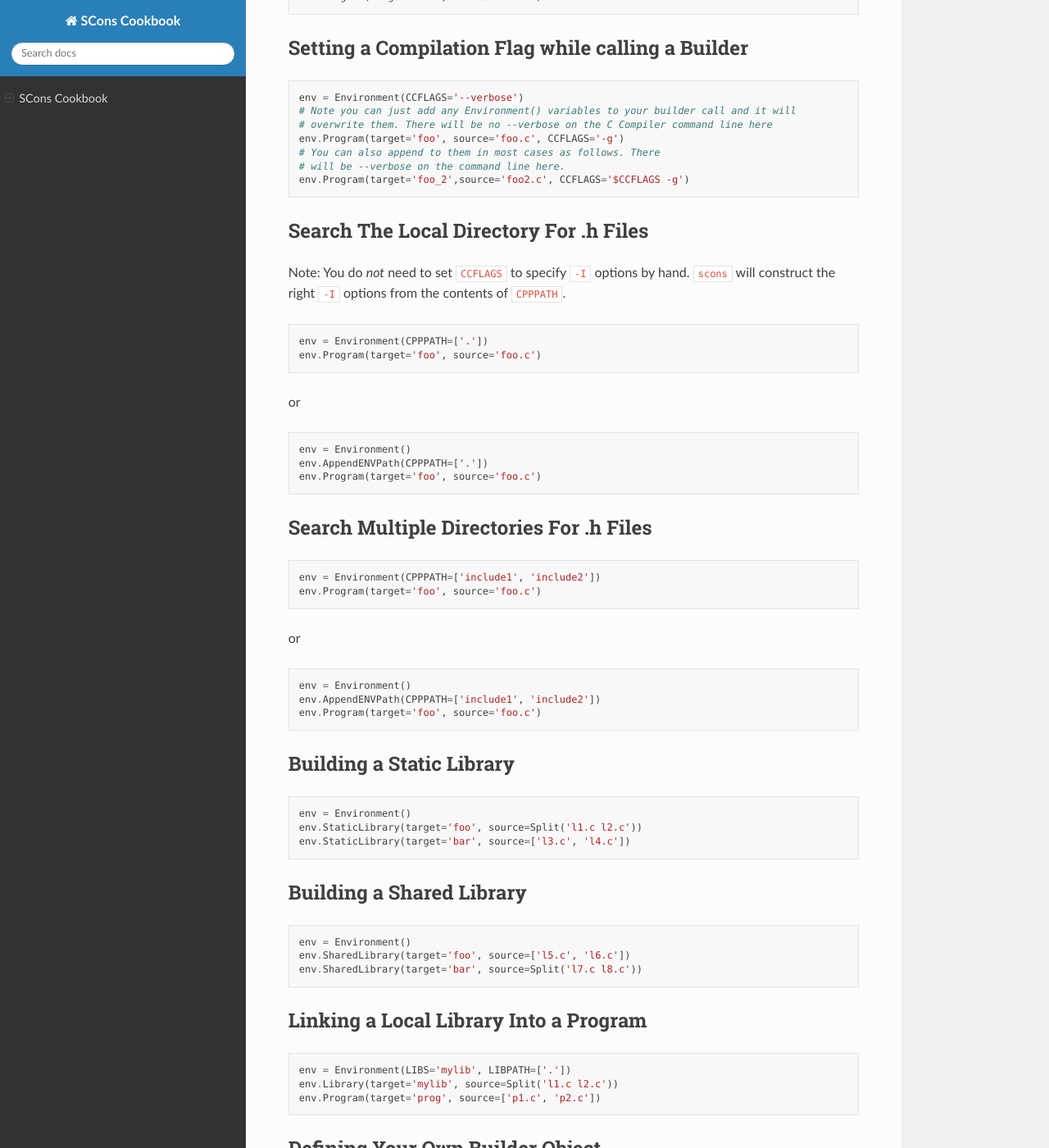
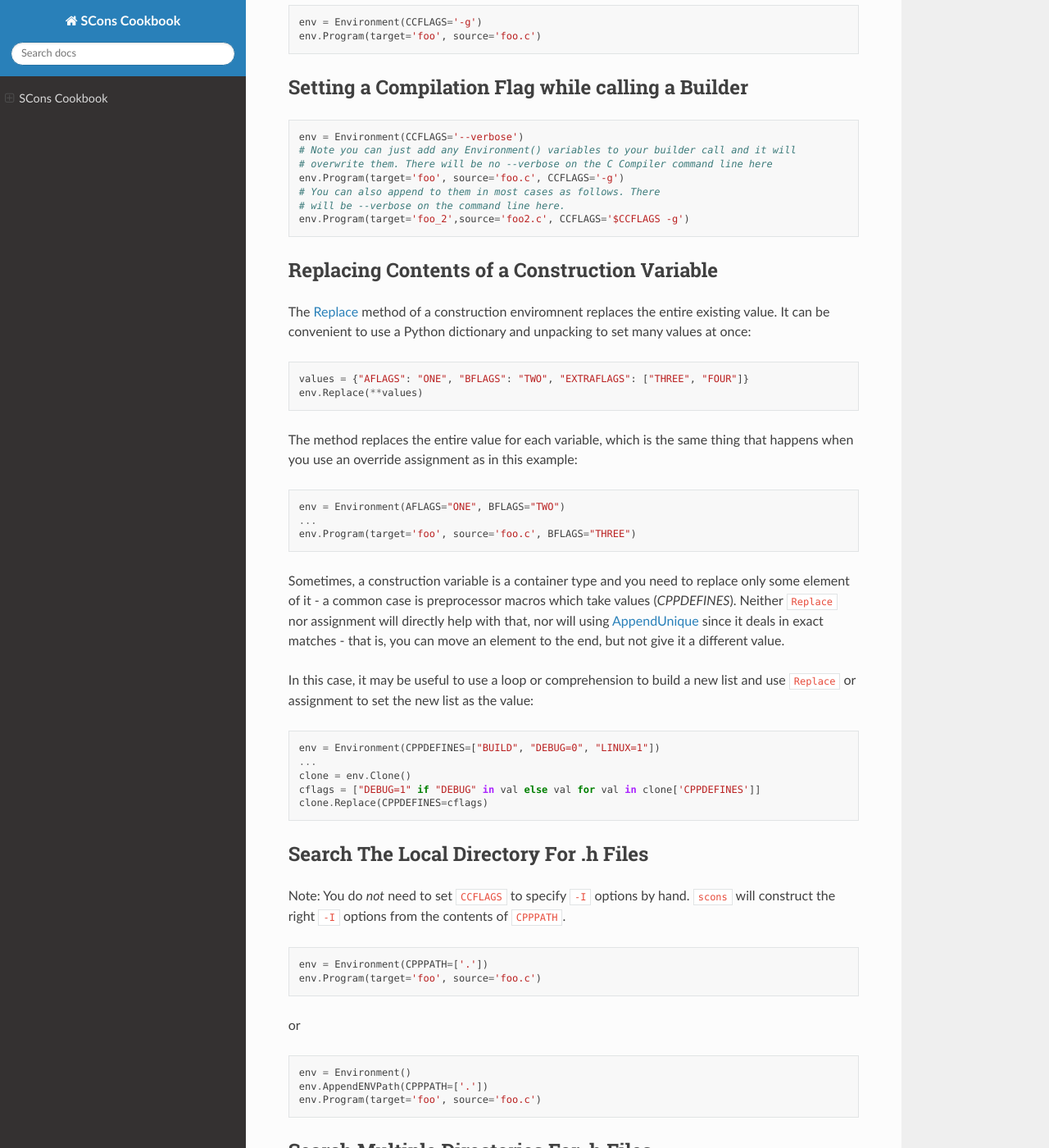
Before and after one commit to SCons/cookbook, a Sphinx documentation site: the page built from docs/SConsCookbook.rst, in a window 1280 px wide and 1400 px high, scrolled down 1465 px. Shown: the whole window at 82% size. Built offline with Sphinx 7.4.7 and the Read the Docs theme 2.0.0, drawn with Linux system fonts in a browser that asks for light colours; some of the changed text lies outside the part shown.

Commit message:
Add some material on replacing scanners and vars
Add a recipe on replacing a scanner (as long as it has a directory
as the function) - mostly as a place to store information discovered
about switching to the C Conditional Scanner.

Add a recipe on replacing construction variable contents when you
want to do a partial update, not just a full replacement.

Two recipes have small updates.

Signed-off-by: Mats Wichmann <mats@linux.com>

```diff
--- a/docs/SConsCookbook.rst
+++ b/docs/SConsCookbook.rst
@@ -29,6 +29,8 @@
 
 .. include:: recipes/set-cflag-in-builder-call.rst
 
+.. include:: recipes/cvar-replace.rst
+
 .. include:: recipes/set-single-cpath.rst
 
 .. include:: recipes/set-multi-cpath.rst
@@ -44,6 +46,8 @@
 .. include:: recipes/adding-builder-env.rst
 
 .. include:: recipes/own-scanner.rst
+
+.. include:: recipes/scanner-replace.rst
 
 .. include:: recipes/heir-build.rst
 
--- a/docs/recipes/building-variants.rst
+++ b/docs/recipes/building-variants.rst
@@ -2,29 +2,28 @@
 -----------------------------------------------
 
 Use the ``variant_dir`` keyword argument to the
-``SConscript`` function to establish one or more
+`SConscript <https://scons.org/doc/production/HTML/scons-man.html#f-SConscript>`_
+function to establish one or more
 separate variant build directory trees for a given source directory:
 
-``SConstruct``:
+``SConstruct``
 
-.. code:: python
+.. code-block:: python
 
    cppdefines = ['FOO']
-   Export("cppdefines")
-   SConscript('src/SConscript', variant_dir='foo')
+   SConscript('src/SConscript', variant_dir='foo', exports='cppdefines')
 
    cppdefines = ['BAR']
-   Export("cppdefines")
-   SConscript('src/SConscript', variant_dir='bar')
+   SConscript('src/SConscript', variant_dir='bar', exports='cppdefines')
 
-``src/SConscript``:
+``src/SConscript``
 
-.. code:: python
+.. code-block:: python
 
-   Import("cppdefines")
+   Import('cppdefines')
    env = Environment(CPPDEFINES=cppdefines)
    env.Program(target='src', source='src.c')
 
-Note the use of the ``Export`` method to set the
-``cppdefines`` variable to a different value each time we call the
+Note the use of the ``exports`` keyword argument to pass a
+different value for the ``cppdefines`` variable value each time we call the
 ``SConscript`` function.
--- /dev/null
+++ b/docs/recipes/cvar-replace.rst
@@ -0,0 +1,44 @@
+Replacing Contents of a Construction Variable
+---------------------------------------------
+
+The
+`Replace <https://scons.org/doc/production/HTML/scons-man.html#f-Replace>`_
+method of a construction enviromnent replaces the entire existing value.
+It can be convenient to use a Python dictionary and unpacking to set many
+values at once:
+
+.. code-block:: python
+
+   values = {"AFLAGS": "ONE", "BFLAGS": "TWO", "EXTRAFLAGS": ["THREE", "FOUR"]}
+   env.Replace(**values)
+
+The method replaces the entire value for each variable,
+which is the same thing that happens when you use an
+override assignment as in this example:
+
+.. code-block:: python
+
+   env = Environment(AFLAGS="ONE", BFLAGS="TWO")
+   ...
+   env.Program(target='foo', source='foo.c', BFLAGS="THREE")
+
+Sometimes, a construction variable is a container type
+and you need to replace only some element of it -
+a common case is preprocessor macros which take values (`CPPDEFINES`).
+Neither ``Replace`` nor assignment will directly help with that,
+nor will using
+`AppendUnique <https://scons.org/doc/production/HTML/scons-man.html#f-AppendUnique>`_
+since it deals in exact matches - that is, you can
+move an element to the end, but not give it a different value.
+
+In this case, it may be useful to use a loop or comprehension
+to build a new list and use ``Replace`` or assignment to
+set the new list as the value:
+
+.. code-block:: python
+
+   env = Environment(CPPDEFINES=["BUILD", "DEBUG=0", "LINUX=1"])
+   ...
+   clone = env.Clone()
+   cflags = ["DEBUG=1" if "DEBUG" in val else val for val in clone['CPPDEFINES']]
+   clone.Replace(CPPDEFINES=cflags)
--- /dev/null
+++ b/docs/recipes/scanner-replace.rst
@@ -0,0 +1,23 @@
+Selecting an Alternate Scanner
+------------------------------
+
+Sometimes you want to replace the existing scanner for
+certain types of files with an alternative.
+In the case where the scanner's `function` attribute
+is a dictionary, that dictionary serves as a dispatcher
+to other scanner functions, and you can simply update
+the dictionary.  This example depends on the use of the
+global definition of ``SourceFileScanner``, which exposes
+an `add_scanner` method, normally intended to add
+*additional* scanner mappings, but just as usable
+to do replacements.
+
+In this case, the alternative scanner for C/C++ type files
+is patched in in place of the default:
+
+.. code-block:: python
+
+   import SCons.Scanner.C
+   CConditionalScanner = SCons.Scanner.C.CConditionalScanner()
+   SourceFileScanner.add_scanner('.c', CConditionalScanner)
+   # do more of those as needed for other suffixes (perhaps see $CPPSUFFIXES)
--- a/docs/recipes/sharing-vars.rst
+++ b/docs/recipes/sharing-vars.rst
@@ -1,23 +1,40 @@
 Sharing Variables Between SConscript Files
 ------------------------------------------
 
-You must explicitly call ``Export`` and
-``Import`` for variables that you want to share between
+You must explicitly call
+`Export <https://scons.org/doc/production/HTML/scons-man.html#f-Export>`_
+and
+`Import <https://scons.org/doc/production/HTML/scons-man.html#f-Import>`_
+for variables that you want to share between
 SConscript files.
 
-``SConstruct``:
+``SConstruct``
 
 .. code:: python
 
    env = Environment()
    env.Program(target='foo', source='foo.c')
 
-   Export("env")
+   Export('env')
    SConscript('subdirectory/SConscript')
 
-``subdirectory/SConscript``:
+``subdirectory/SConscript``
 
 .. code:: python
 
-   Import("env")
+   Import('env')
    env.Program(target='foo', source='foo.c')
+
+Alternatively, you can use the ``exports``
+keyword argument to pass a variable to an SConscript.
+In this case the global definition that would be
+affected by calling ``Export`` is not modified.
+
+``SConstruct``
+
+.. code:: python
+
+   env = Environment()
+   env.Program(target='foo', source='foo.c')
+
+   SConscript('subdirectory/SConscript', exports='env')
```
